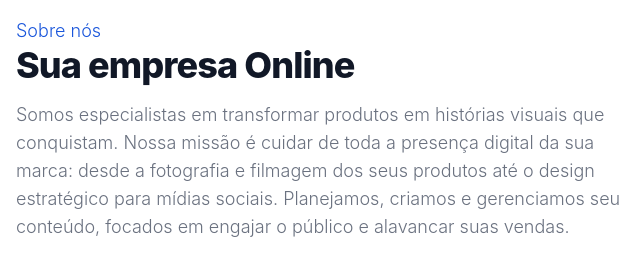
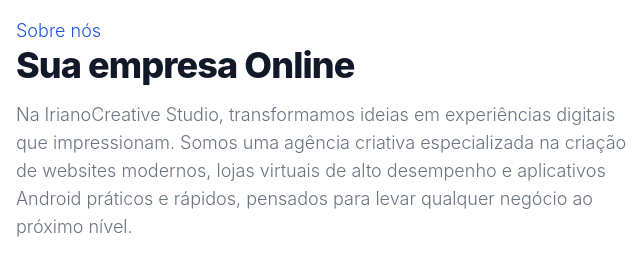
Before and after one commit to iriano380/Painel, a plain HTML site: page index.html in a window 1280 px wide. Shown: the part 702-956 px from the top of the page, 0-635 px from the left. Drawn offline with nearby package versions, Linux system fonts and the light colour scheme.

Commit message:
Update index.html

```diff
--- a/index.html
+++ b/index.html
@@ -121,9 +121,8 @@
                     Sua empresa Online
                 </h2>
                 <p class="mb-4">
-                    Somos especialistas em transformar produtos em histórias visuais que conquistam. Nossa missão é cuidar de toda a presença digital da sua marca:
-                    desde a fotografia e filmagem dos seus produtos até o design estratégico para mídias sociais. Planejamos, criamos e gerenciamos seu conteúdo,
-                    focados em engajar o público e alavancar suas vendas.
+                    Na IrianoCreative Studio, transformamos ideias em experiências digitais que impressionam.
+Somos uma agência criativa especializada na criação de websites modernos, lojas virtuais de alto desempenho e aplicativos Android práticos e rápidos, pensados para levar qualquer negócio ao próximo nível.
                 </p>
                 <p>
                     Nascemos com um propósito: tornar tecnologia profissional acessível a todos, com design elegante, carregamento rápido e funcionalidades inteligentes. Cada projecto que criamos é desenvolvido com foco em qualidade, estilo e resultado real.
```
